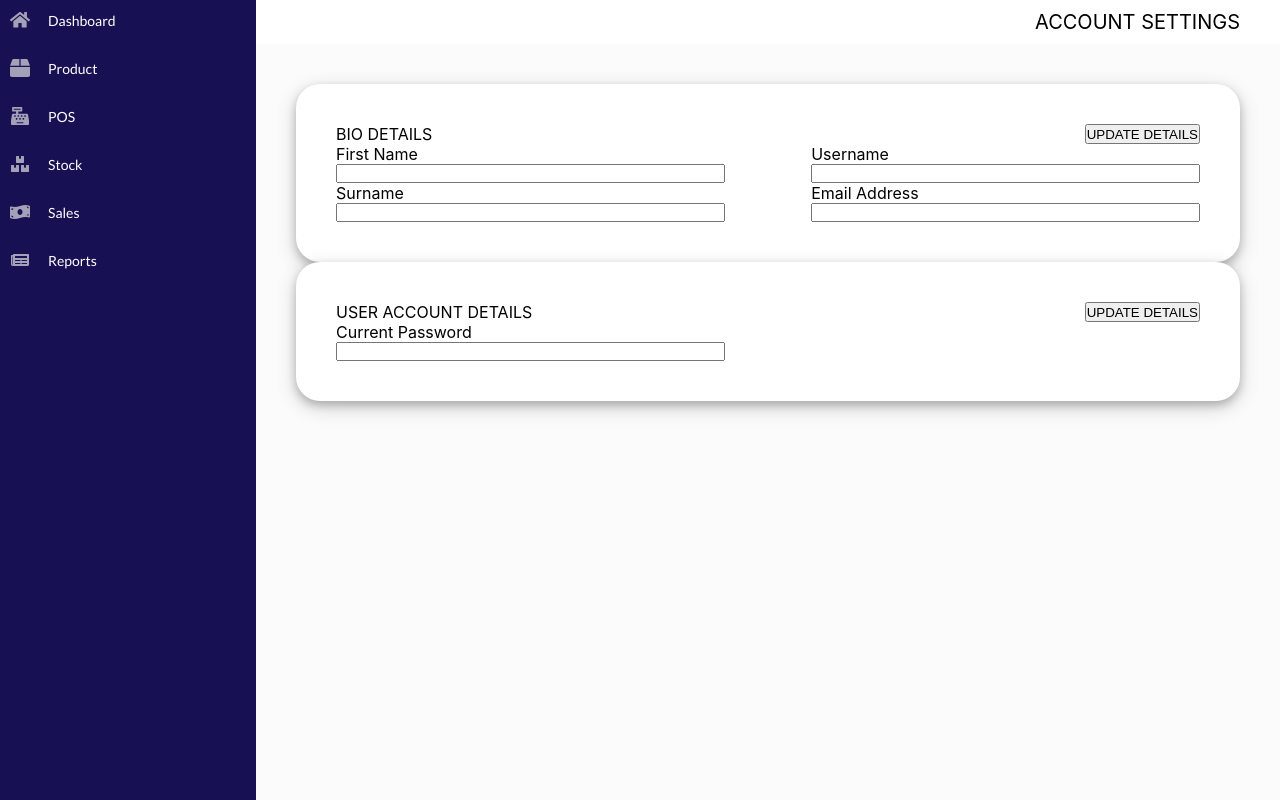
After one commit to greg-atemi/jaythree, a Django app: page /pos/account in a window 1280 px wide. The commit adds this page. Run offline with Django 4.2, Linux system fonts and the light colour scheme.

Commit message:
Added user settings html page

```diff
--- a/pos/static/styles/style.css
+++ b/pos/static/styles/style.css
@@ -51,10 +51,12 @@ body{
     background-color: #FFFFFF;
     display: flex;
     flex-direction: row-reverse;
+    justify-content: space-between;
     font-family: Inter, sans-serif;
     padding-top: 10px;
     padding-bottom: 10px;
-    padding-right: 32px;
+    padding-right: 40px;
+    padding-left: 40px;
 }
 
 .parent{
@@ -451,3 +453,47 @@ td .icon{
 .pagination-ends:hover{
     background-color: #a6a6a6;
 }
+
+.auth{
+    font-size: 20px;
+    font-family: Inter, sans-serif;
+}
+
+.main3{
+    display: flex;
+    flex-direction: column;
+    padding-top: 40px;
+    padding-left: 40px;
+}
+
+.pill2{
+    padding: 40px;
+    display: flex;
+    flex-direction: column;
+    font-size: 16px;
+    font-family: Inter, sans-serif;
+    background-color: #ffffff;
+    border-radius: 24px;
+    margin-right: 40px;
+    box-shadow: 0 4px 8px 0 rgba(0, 0, 0, 0.2), 0 6px 20px 0 rgba(0, 0, 0, 0.19);
+}
+
+.pill2 div{
+    display: flex;
+    justify-content: space-between;
+}
+
+.fieldset{
+    gap: 10%;
+}
+
+.fieldgroup{
+    display: flex;
+    width: 80%;
+    flex-direction: column;
+}
+
+.fieldgroup div{
+    display: flex;
+    flex-direction: column;
+}
--- a/pos/urls.py
+++ b/pos/urls.py
@@ -5,6 +5,7 @@ app_name = 'pos'
 
 urlpatterns = [
     path('pos', views.pos, name='pos'),
+    path('account', views.account, name='account'),
     path('reports', views.reports, name='reports'),
     path('stock/<int:page>',views.stock,name='stock'),
     path('sales/<int:page>',views.sales,name='sales'),
--- a/pos/views.py
+++ b/pos/views.py
@@ -1,5 +1,6 @@
 from pos.models import Product, Sale, SaleItems
 from django.shortcuts import redirect, render
+from django.contrib.auth.models import User
 from django.core.paginator import Paginator
 from django.contrib import messages
 from django.utils import timezone
@@ -7,6 +8,44 @@ from django.utils import timezone
 def dashboard(request):
     context = {}
     return render(request, 'pos/user/dashboard.html', context)
+
+def account(request):
+    context = {}
+    return render(request, 'pos/user/account.html', context)
+
+def signup(request):
+    if request.method == "POST":
+        username = request.POST['username']
+        fname = request.POST['fname']
+        lname = request.POST['lname']
+        email = request.POST['email']
+        pass1 = request.POST['pass1']
+        pass2 = request.POST['pass2']
+
+        if User.objects.filter(username=username):
+            messages.error(request, "Username already exists!!")
+            return redirect('vote:signup')
+
+        if User.objects.filter(email=email):
+            messages.error(request, "Email already exists!!")
+            return redirect('vote:signup')
+
+        if pass1 != pass2:
+            messages.error(request, "Passwords do not match")
+            return redirect('vote:signup')
+
+        myuser = User.objects.create_user(username, email, pass1)
+        myuser.first_name = fname
+        myuser.last_name = lname
+        myuser.is_active = True
+
+        myuser.save()
+
+        messages.success(request, "Your Account has been created successfully. \n ")
+
+        return redirect('vote:login')
+
+    return render(request, 'vote/auth/signup.html')
 
 def products(request, page):
     product_list = Product.objects.all().order_by("product_id")
--- /dev/null
+++ b/templates/pos/user/account.html
@@ -0,0 +1,86 @@
+{% extends 'pos/user/base.html' %}
+{% load static %}
+
+{% block title_block %}
+    <title>User Account</title>
+{% endblock %}
+
+{% block body_block %}
+    <div class="main3">
+        <div class="pill2">
+            <div>
+                <p>BIO DETAILS</p>
+                <button id="bio">UPDATE DETAILS</button>
+            </div>
+            <div class="fieldset">
+                <div class="fieldgroup">
+                    <div>
+                        <label for="first_name">First Name</label>
+                        <input id="first_name" type="text"/>
+                    </div>
+                    <div>
+                        <label for="first_name">Surname</label>
+                        <input id="first_name" type="text"/>
+                    </div>
+                </div>
+
+                <div class="fieldgroup">
+                    <div>
+                        <label for="first_name">Username</label>
+                        <input id="first_name" type="text"/>
+                    </div>
+                    <div>
+                        <label for="first_name">Email Address</label>
+                        <input id="first_name" type="text"/>
+                    </div>
+                </div>
+            </div>
+        </div>
+
+        <div class="pill2">
+            <div>
+                <p>USER ACCOUNT DETAILS</p>
+                <button id="account">UPDATE DETAILS</button>
+            </div>
+            <div class="fieldset">
+                <div class="fieldgroup">
+                    <div>
+                        <label for="current_password">Current Password</label>
+                        <input id="current_password" type="password"/>
+                    </div>
+                </div>
+                <div class="fieldgroup">
+                    <div style="display: none;">
+                        <label for="current_password">Current Password</label>
+                        <input id="current_password" type="password"/>
+                    </div>
+                </div>
+            </div>
+        </div>
+    </div>
+{% endblock %}
+
+{% block script_block %}
+    <script type="text/javascript">
+        let bio = document.getElementById("bio");
+        let account = document.getElementById("account");
+
+        window.onload = function () {
+            modal.style.display = "block";
+        }
+
+        cancel.onclick = function () {
+            modal.style.display = "none";
+        }
+
+        window.onclick = function(event) {
+            if (event.target === modal) {
+                location.href = "/pos/products/1";
+            }
+        }
+
+        product.onclick = function () {
+            location.href = "/pos/products/1";
+        };
+    </script>
+{% endblock %}
--- a/templates/pos/user/base.html
+++ b/templates/pos/user/base.html
@@ -41,8 +41,9 @@
 
     <div class="parent">
         <nav class="topbar">
-            <p id="date"></p>
-            <p>Greg Atemi</p>
+            <div id="auth" class="auth">
+                ACCOUNT SETTINGS
+            </div>
         </nav>
 
         <div id="reports-modal" class="modal">
@@ -88,6 +89,7 @@
     let reports = document.getElementById("reports");
     let sales = document.getElementById("sales");
     let stock = document.getElementById("stock");
+    let auth = document.getElementById("auth")
     let pos = document.getElementById("pos");
 
     document.getElementById('dateRangeForm').addEventListener('submit', function(event) {
@@ -133,6 +135,10 @@
         reports_modal.style.display = "none";
     });
 
+    auth.onclick = function () {
+        location.href = "/pos/account";
+    };
+
 </script>
 
 </html>
```
Also changed, not shown: templates/pos/auth/auth_base.html (added, +26 -0 lines), templates/pos/auth/login.html (added, +44 -0 lines), templates/pos/auth/signup.html (added, +61 -0 lines), .circleci/config.yml.
